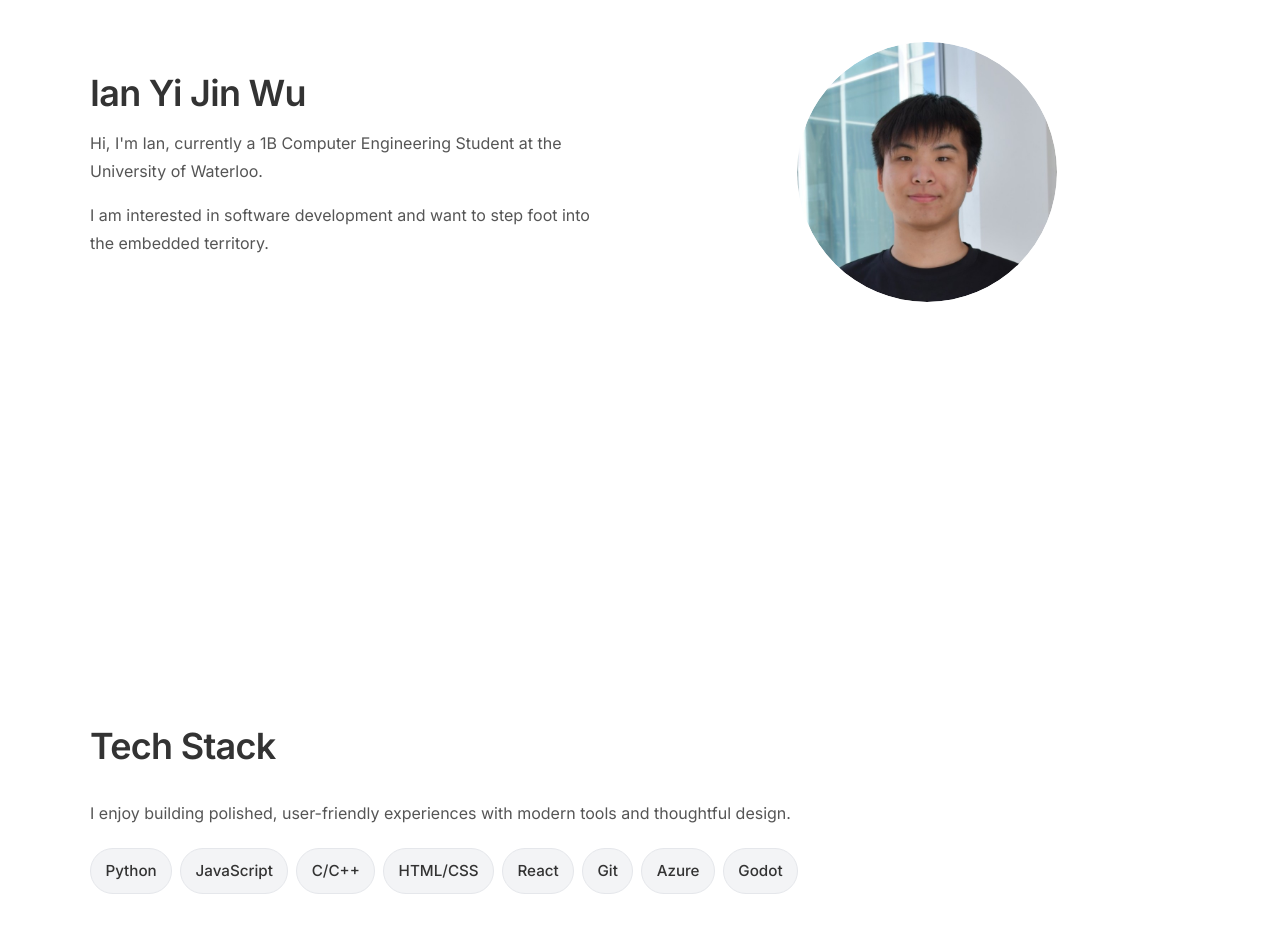
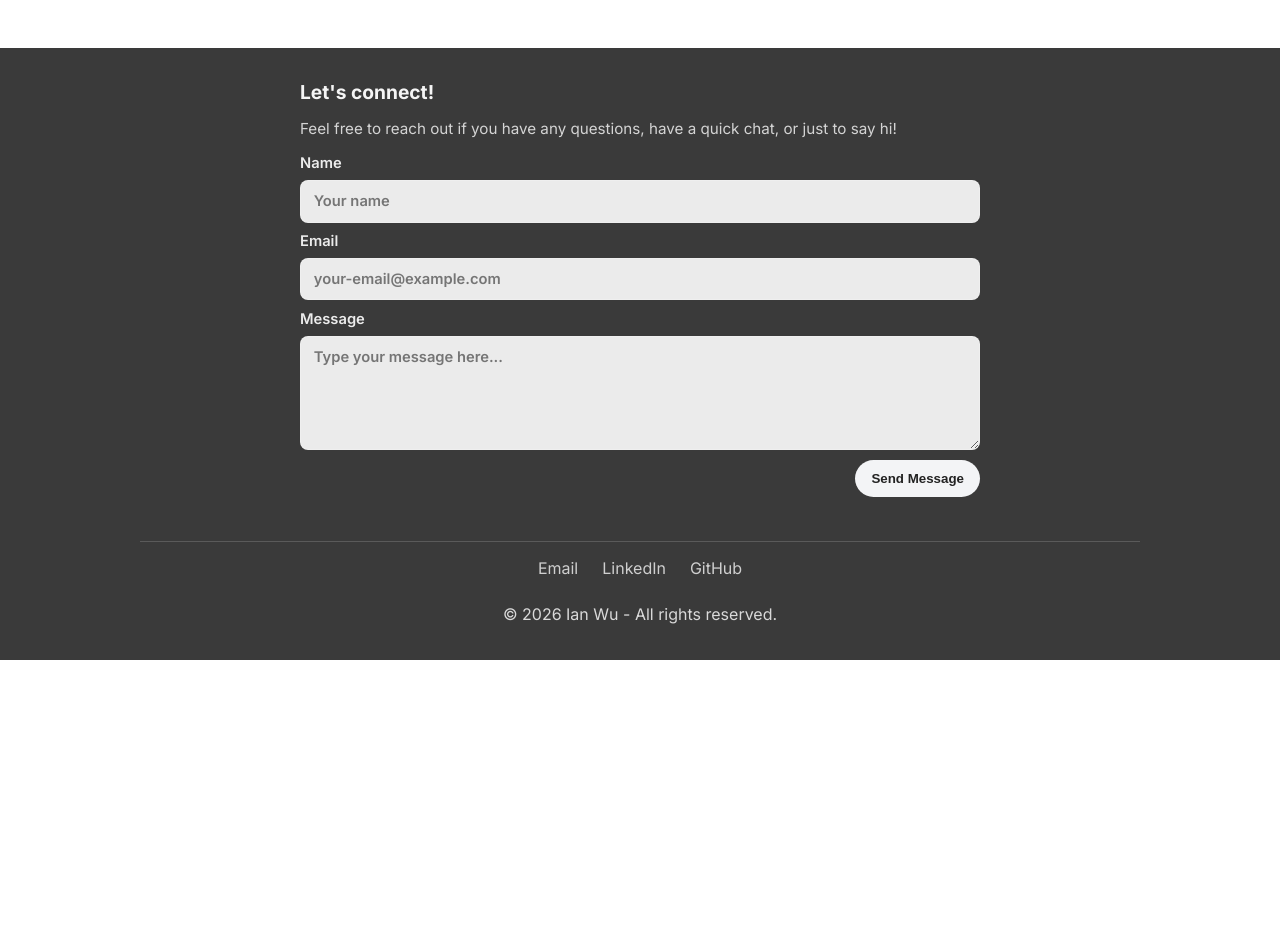
Before and after one commit to YINOL1/portfolio-website, a React (Vite) app in the folder my-portfolio/: page / in a window 1280 px wide. Shown: the part 140-1092 px from the top of the page. After the commit the page ends 800 px from the top, so only its background shows below. Built offline with nearby package versions, Linux system fonts and the light colour scheme.

Commit message:
Refactor App component to remove AboutMe and TechStack imports; update home route to display About Me page; add new profile images; delete unused TechStack component and styles; adjust Footer styles for consistency

```diff
--- a/my-portfolio/src/App.jsx
+++ b/my-portfolio/src/App.jsx
@@ -1,7 +1,6 @@
 import { BrowserRouter, Routes, Route } from 'react-router-dom';
 import NavBar from './components/NavBar';
-import AboutMe from './components/AboutMe';
-import TechStack from './components/TechStack';
+// import AboutMe from './components/AboutMe';
 import Footer from './components/Footer';
 
 function PageLayout({ children }) {
@@ -25,24 +24,14 @@ export default function App() {
           {/* HOME ROUTE ("/") */}
           <Route path="/" element={
             <PageLayout>
-              <div className="home-page-container">
-                <AboutMe />
-
-                <TechStack />
+              <div style={{ textAlign: 'center' }}>
+                <h2>About Me Page</h2>
+                <p>Coming soon...</p>
               </div>
             </PageLayout>
           } />
 
           {/* MULTI-PAGE ROUTES */}
-          <Route path="/projects" element={
-            <PageLayout>
-              <div style={{ textAlign: 'center' }}>
-                <h2>Projects Page</h2>
-                <p>Coming soon...</p>
-              </div>
-            </PageLayout>
-          } />
-
           <Route path="/experience" element={
             <PageLayout>
               <div style={{ textAlign: 'center' }}>
--- a/my-portfolio/src/components/AboutMe.css
+++ /dev/null
@@ -1,91 +0,0 @@
-.about-section {
-  display: flex;
-  justify-content: center;
-  align-items: center;
-  gap: 3rem;
-  padding: 0rem 5rem;
-  min-height: 70vh;
-  max-width: 1100px;
-  margin: 2rem auto 1rem;
-  /* background: grey; */
-  /*border: none !important;
-  outline: none !important;
-  box-shadow: none !important; */
-}
-
-.about-content {
-  flex: 1;
-  max-width: 600px;
-  display: flex;
-  flex-direction: column;
-  align-items: flex-start;
-  padding: 0;
-}
-
-.section-title {
-  font-size: 2.25rem;
-  margin: 0 0 0.9rem;
-  color: rgb(51, 51, 51);
-  font-weight: 600;
-  letter-spacing: -0.02em;
-}
-
-.about-text {
-  font-size: 1rem;
-  line-height: 1.75;
-  color: #555;
-}
-
-.about-text p {
-  margin: 0 0 1rem;
-}
-
-.about-image-container {
-  flex: 1;
-  display: flex;
-  justify-content: center;
-}
-
-.image-placeholder {
-  width: 260px;
-  height: 260px;
-  background: transparent;
-  border-radius: 50%;
-  border: none;
-  box-shadow: none;
-  display: flex;
-  justify-content: center;
-  align-items: center;
-  overflow: hidden;
-}
-
-.profile-image {
-  width: 100%;
-  height: 100%;
-  object-fit: cover;
-  display: block;
-  border-radius: 50%;
-  border: 2px;
-  outline: 2px;
-  padding: 0;
-  background: none;
-}
-
-@media (max-width: 768px) {
-  .about-section {
-    flex-direction: column;
-    gap: 1.25rem;
-    padding: 3rem 1.25rem;
-    margin: 2.5rem auto 0.75rem;
-  }
-
-  .about-content {
-    align-items: center;
-    text-align: center;
-  }
-
-  /* .image-placeholder {
-    width: 220px;
-    height: 220px;
-  } */
-}
--- a/my-portfolio/src/components/AboutMe.jsx
+++ b/my-portfolio/src/components/AboutMe.jsx
@@ -1,29 +1,9 @@
 import './AboutMe.css';
-import profileImage from '../assets/profile.jpg';
 
 export default function AboutMe() {
 
     return (
         <section id="about-me" className="about-section">
-
-            <div className="about-content">
-                <h2 className="section-title">Ian Yi Jin Wu</h2>
-                <div className="about-text">
-                    <p>
-                    Hi, I'm Ian, currently a 1B Computer Engineering Student at the University of Waterloo.
-                    </p>
-                    <p>
-                    I am interested in software development and want to step foot into the embedded territory.
-                    </p>
-                </div>
-            </div>
-
-            <div className="about-image-container">
-                <div className="image-placeholder">
-                    <img src={profileImage} alt="Ian" className="profile-image" />
-                </div>
-            </div>
-
         </section>
     );
 }
--- a/my-portfolio/src/components/Footer.css
+++ b/my-portfolio/src/components/Footer.css
@@ -2,7 +2,7 @@
 .site-footer {
   background: #3a3a3a;
   color: #d9d9d9;
-  padding: 2rem 0 0;
+  padding: 2srem 0 0;
   margin: 0;
   box-sizing: border-box;
 }
@@ -28,7 +28,7 @@
 .footer-links {
   display: flex;
   justify-content: center;
-  gap: 1rem;
+  gap: 1.5rem;
   flex-wrap: wrap;
 }
 .footer-links a {
--- a/my-portfolio/src/components/TechStack.css
+++ /dev/null
@@ -1,62 +0,0 @@
-.techstack-section {
-  display: flex;
-  justify-content: center;
-  align-items: center;
-  padding: 4rem 5rem;
-  min-height: 70vh;
-  max-width: 1100px;
-  margin: 0.75rem auto 1rem;
-}
-
-.techstack-content {
-  width: 100%;
-  max-width: 100%;
-  display: flex;
-  flex-direction: column;
-  align-items: flex-start;
-}
-
-.techstack-title {
-  font-size: 2.25rem;
-  margin: 0 0 0.9rem;
-  color: rgb(51, 51, 51);
-  font-weight: 600;
-  letter-spacing: -0.02em;
-}
-
-.techstack-text {
-  font-size: 1rem;
-  line-height: 1.75;
-  color: #555;
-}
-
-.skill-pill {
-  display: inline-block;
-  margin: 0.35rem 0.5rem 0.35rem 0;
-  padding: 0.55rem 0.9rem;
-  border-radius: 999px;
-  background-color: #f3f4f6;
-  color: #333;
-  font-size: 0.95rem;
-  font-weight: 500;
-  border: 1px solid #e5e7eb;
-}
-
-@media (max-width: 768px) {
-  .techstack-section {
-    flex-direction: column;
-    gap: 1.25rem;
-    padding: 3rem 1.25rem;
-    margin: 0.5rem auto 0.75rem;
-  }
-
-  .techstack-content {
-    align-items: center;
-    text-align: center;
-  }
-
-  .techstack-image-placeholder {
-    width: 220px;
-    height: 220px;
-  }
-}
--- a/my-portfolio/src/components/TechStack.jsx
+++ /dev/null
@@ -1,31 +0,0 @@
-import './TechStack.css';
-
-const skills = [
-  'Python',
-  'JavaScript',
-  'C/C++',
-  'HTML/CSS',
-  'React',
-  'Git',
-  'Azure',
-  'Godot'
-];
-
-export default function TechStack() {
-  return (
-    <section id="tech-stack" className="techstack-section">
-      <div className="techstack-content">
-        <h2 className="techstack-title">Tech Stack</h2>
-        <p className="techstack-text">
-          I enjoy building polished, user-friendly experiences with modern tools and thoughtful design.
-        </p>
-        <div className="techstack-text">
-          {skills.map((skill) => (
-            <span key={skill} className="skill-pill">{skill}</span>
-          ))}
-        </div>
-      </div>
-
-    </section>
-  );
-}
```
Also changed, not shown: my-portfolio/src/assets/full-body-black.jpg (added), my-portfolio/src/assets/full-body-white.jpg (added), my-portfolio/src/components/header.css (added), my-portfolio/src/components/header.jsx (added).
